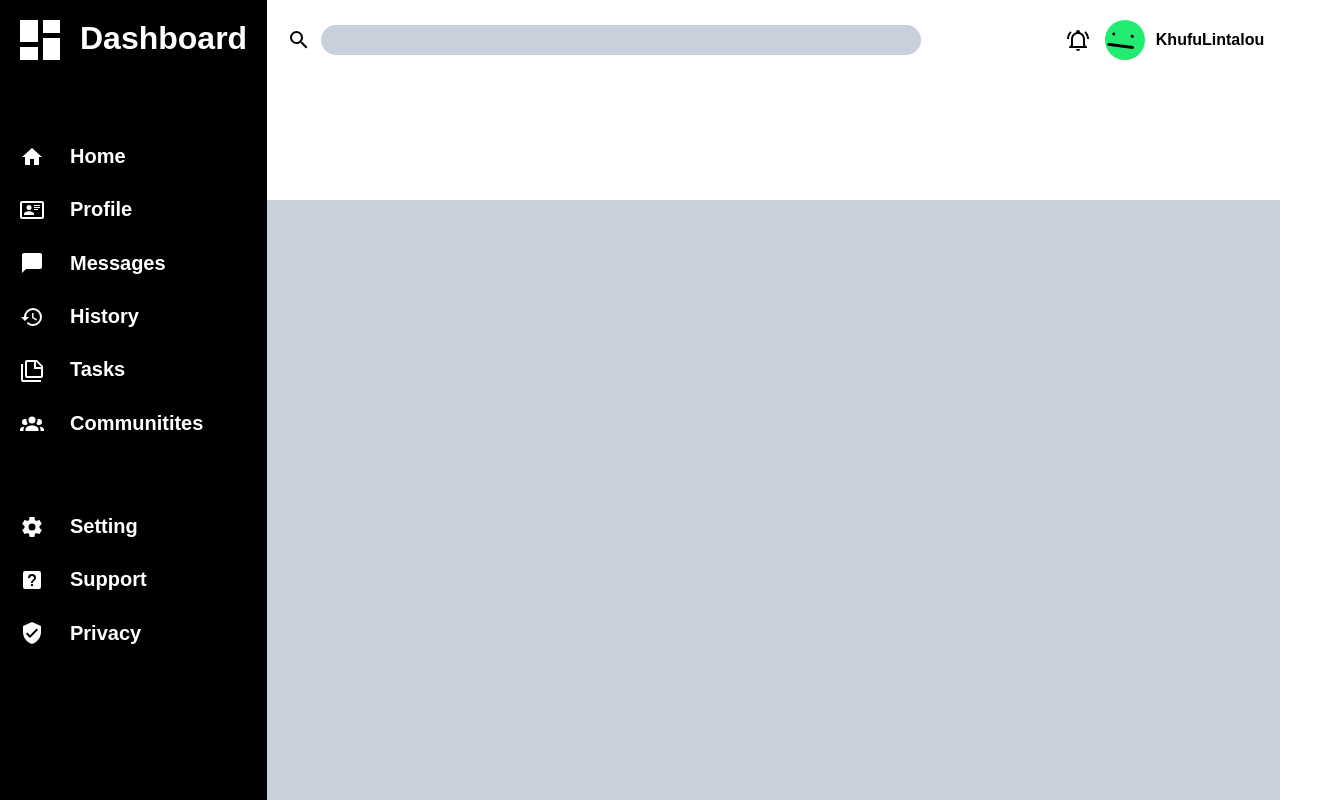
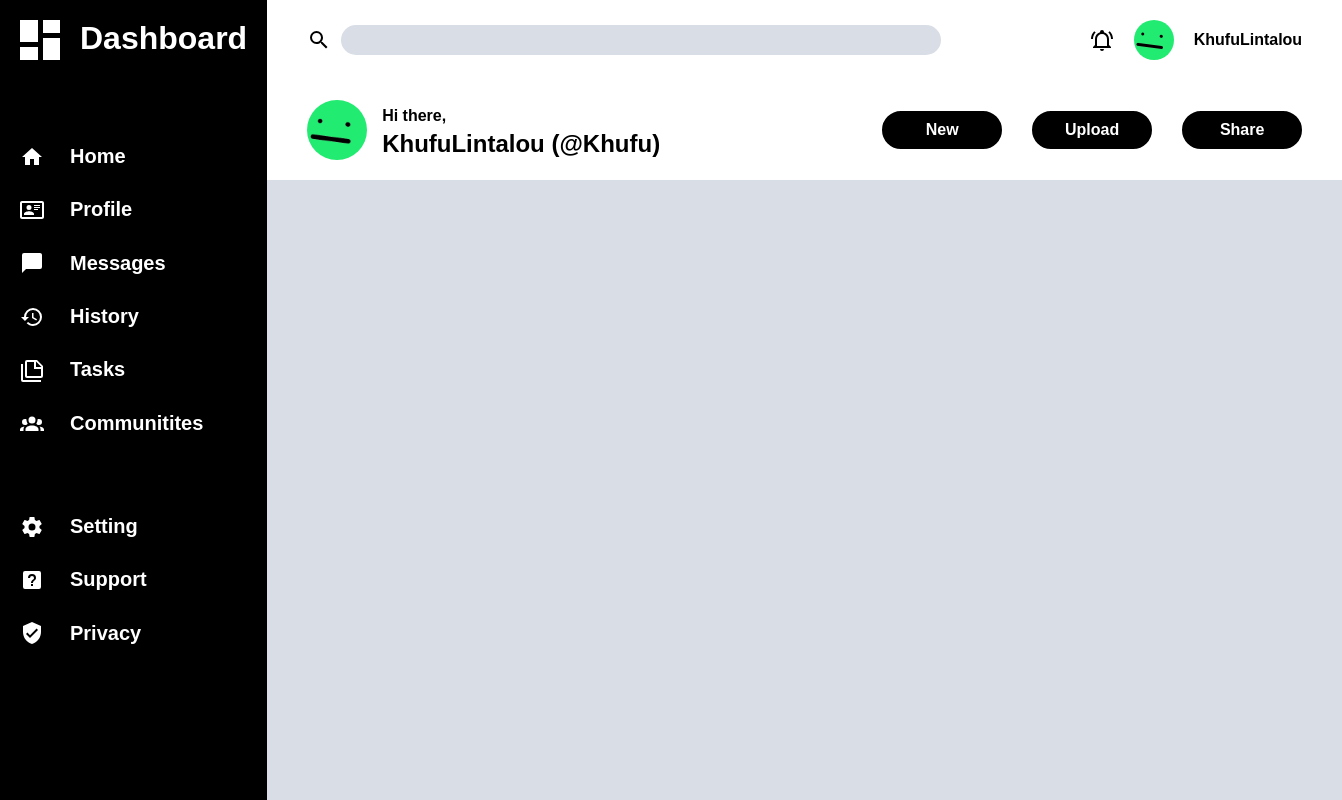
Before and after one commit to KhufuLintalou/Odin-Dashboard, a plain HTML site: page index.html in a window 1280 px wide. Shown: the whole page, 1342 px wide, since content can reach past the window. Drawn offline with Linux system fonts and the light colour scheme.

Commit message:
Finished making the header.

```diff
--- a/index.html
+++ b/index.html
@@ -20,7 +20,19 @@
           <span>KhufuLintalou</span>
         </div>
       </div>
-      <div class="header-bottom"></div>
+      <div class="header-bottom">
+        <div class="section-1">
+          <img src="Icons/profile.png" alt="">
+          <span>
+            <p>Hi there, <br>KhufuLintalou (@Khufu)</p>
+          </span>
+        </div>
+        <div class="section-2">
+          <button>New</button>
+          <button>Upload</button>
+          <button>Share</button>
+        </div>
+      </div>
     </div>
     <div class="main-part"></div>
     <div class="sidebar">
--- a/style.css
+++ b/style.css
@@ -14,7 +14,7 @@ html {
     display: grid;
     height: 100%;
     grid-template-columns: 1fr 4fr;
-    grid-template-rows: 200px 1fr;
+    grid-template-rows: 180px 1fr;
 }
 
 /* Styles for the sidebar */
@@ -81,7 +81,6 @@ h1 {
     grid-template-columns: 30px 50px;
     gap: 20px;
     align-items: center;
-    transition-duration: 30ms;
 }
 
 .sidebar-middle {
@@ -110,10 +109,11 @@ img {
 }
 /* Styles for the sidebar */
 
+/* Styles for the header */
 .header-top,
 .header-bottom {
     height: 100%;
-    padding: 20px;
+    padding: 20px 40px;
 }
 
 .header-top {
@@ -129,13 +129,15 @@ img {
 }
 
 .searchbox {
-    background-color: rgb(200, 208, 219);
+    background-color: rgb(216, 221, 230);
     height: 30px;
     border-radius: 20px;
     border: none;
+    text-indent: 10px;
+    font-size: 18px;
 }
 
-.section-1 {
+.header-top .section-1 {
     display: grid;
     grid-template-columns: 24px minmax(200px, 600px);
     align-items: center;
@@ -148,18 +150,78 @@ img {
     border-radius: 20px;
 }
 
-.section-2 {
+.header-top .section-2 {
     display: grid;
-    grid-template-columns: 24px 50px 100px;
-    place-items: center;
-    gap: 10px;
+    grid-template-columns: 1fr 1fr 2fr;
+    align-items: center;
+    justify-items: end;
+    gap: 20px;
 }
 
-.section-2 span {
+.header-top .section-2 span {
     font-size: 16px;
     font-weight: bold;
 }
 
+.header-bottom {
+    display: grid;
+    grid-template-columns: 4fr 1fr;
+    align-items: center;
+}
+
+.header-bottom .section-1 {
+    display: grid;
+    grid-template-columns: 60px 500px;
+    align-items: center;
+    gap: 15px;
+}
+
+.header-bottom img {
+    height: 60px;
+    width: 60px;
+    border-radius: 30px;
+}
+
+.header-bottom p {
+    font-weight: bold;
+    font-size: 24px;
+    line-height: 28px;
+}
+
+.header-bottom p::first-line {
+    font-size: 16px;
+}
+
+.header-bottom .section-2 {
+    display: flex;
+    gap: 30px
+}
+
+.section-2 button {
+    color: white;
+    background-color: black;
+    padding: 8px;
+    width: 120px;
+    border-radius: 25px;
+    font-size: 16px;
+    font-weight: bold;
+    cursor: pointer;
+    text-align: center;
+    border: 2px solid black;
+    transition-duration: 100ms;
+}
+
+.section-2 button:hover {
+    color: black;
+    background-color: white;
+    border: 2px solid black;
+}
+
+.section-2 button:active {
+    background-color: rgb(234, 234, 234);
+}
+/* Styles for the header */
+
 .main-part {
-    background-color: rgb(200, 208, 219);
+    background-color: rgb(216, 221, 230);
 }
```
